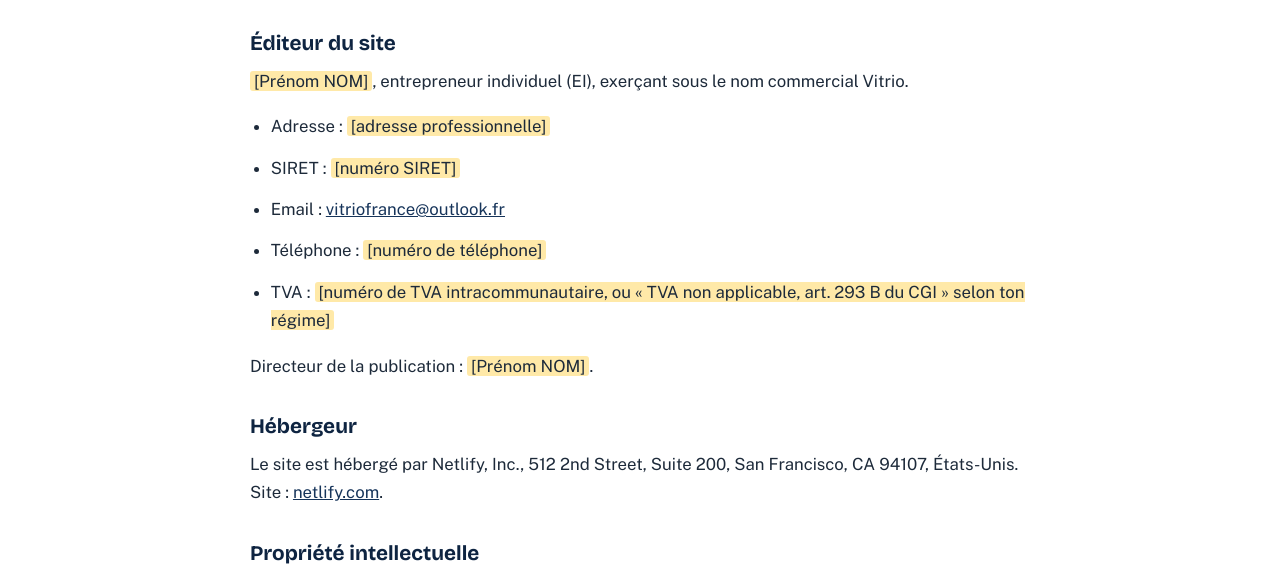
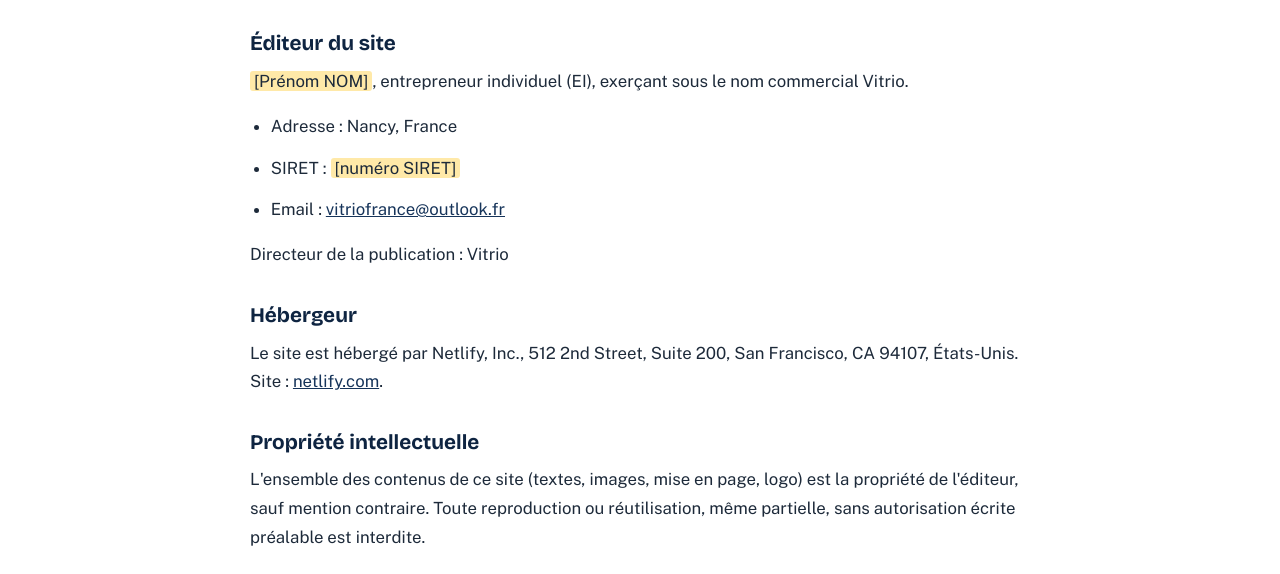
Before and after one commit to STC-CC/vitrio-site, a plain HTML site: page mentions-legales.html in a window 1280 px wide. Shown: the part 186-760 px from the top of the page. Drawn offline with nearby package versions, Linux system fonts and the light colour scheme.

Commit message:
Update mentions-legales.html

```diff
--- a/mentions-legales.html
+++ b/mentions-legales.html
@@ -38,13 +38,11 @@ footer a{color:#C9D9EB}
 <h2>Éditeur du site</h2>
 <p><span class="ph">[Prénom NOM]</span>, entrepreneur individuel (EI), exerçant sous le nom commercial Vitrio.</p>
 <ul>
-<li>Adresse : <span class="ph">[adresse professionnelle]</span></li>
+<li>Adresse : Nancy, France </li>
 <li>SIRET : <span class="ph">[numéro SIRET]</span></li>
 <li>Email : <a href="mailto:vitriofrance@outlook.fr">vitriofrance@outlook.fr</a></li>
-<li>Téléphone : <span class="ph">[numéro de téléphone]</span></li>
-<li>TVA : <span class="ph">[numéro de TVA intracommunautaire, ou « TVA non applicable, art. 293 B du CGI » selon ton régime]</span></li>
 </ul>
-<p>Directeur de la publication : <span class="ph">[Prénom NOM]</span>.</p>
+<p>Directeur de la publication : Vitrio </p>
 
 <h2>Hébergeur</h2>
 <p>Le site est hébergé par Netlify, Inc., 512 2nd Street, Suite 200, San Francisco, CA 94107, États-Unis. Site : <a href="https://www.netlify.com" target="_blank" rel="noopener">netlify.com</a>.</p>
```
